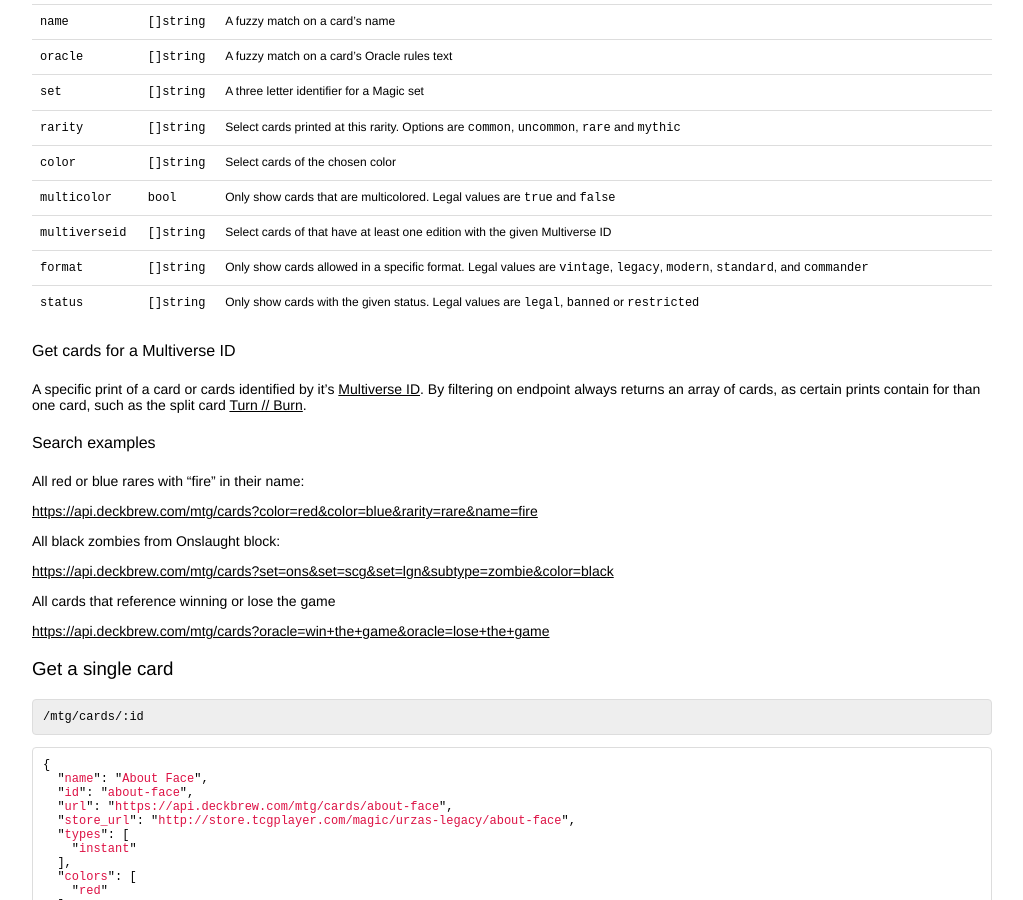
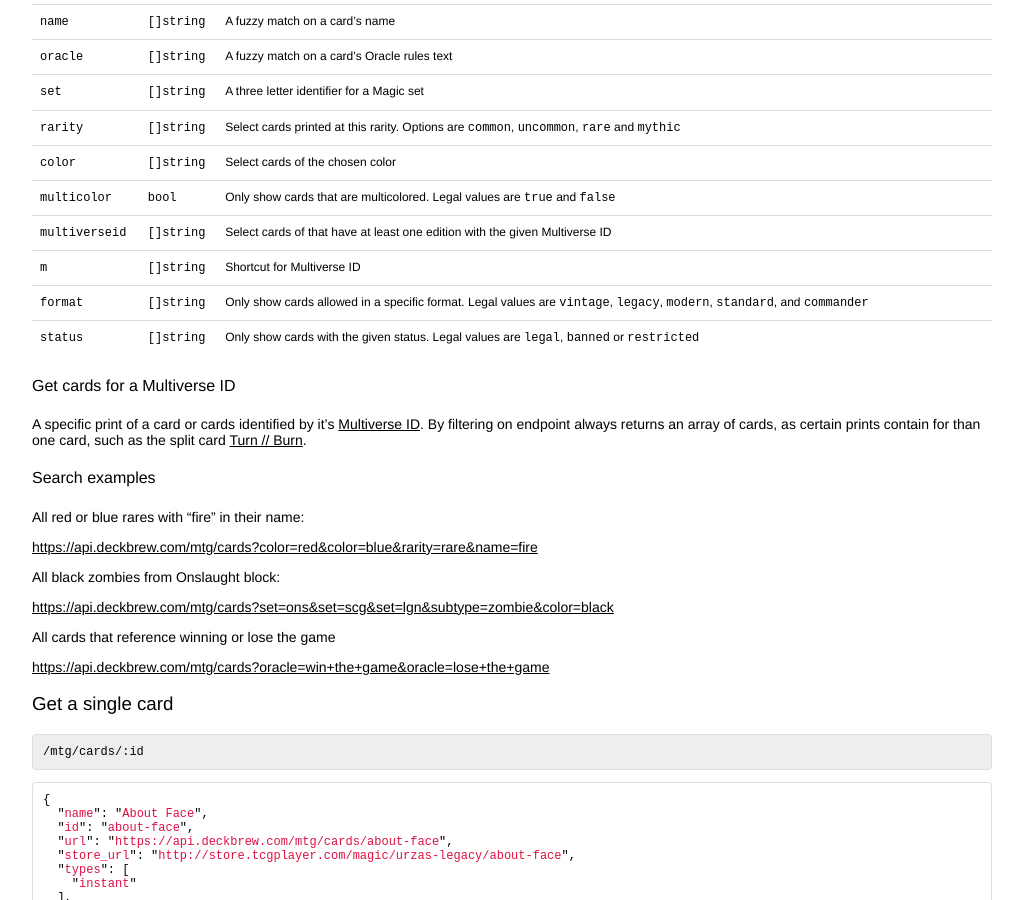
Before and after one commit to jerryharrison/deckbrew-website, a Jekyll site: the page built from api/index.md, in a window 1280 px wide and 900 px high, scrolled down 2283 px. Shown: the whole window, without its empty margins (128-1151 px from the left). Built offline with Jekyll 4.4.1, drawn with Linux system fonts in a browser that asks for light colours; Markdown is read by kramdown in place of the engine named in the settings.

Commit message:
Add multiverse id shortcut to documentation

```diff
--- a/api/index.md
+++ b/api/index.md
@@ -149,6 +149,7 @@ find all red or blue rare cards in Unhinged.
 | `color` | `[]string` | Select cards of the chosen color |
 | `multicolor` | `bool` | Only show cards that are multicolored. Legal values are `true` and `false` |
 | `multiverseid` | `[]string` | Select cards of that have at least one edition with the given Multiverse ID |
+| `m` | `[]string` | Shortcut for Multiverse ID |
 | `format` | `[]string` | Only show cards allowed in a specific format. Legal values are `vintage`, `legacy`, `modern`, `standard`, and `commander` |
 | `status` | `[]string` | Only show cards with the given status. Legal values are `legal`, `banned` or `restricted` |
 
```
